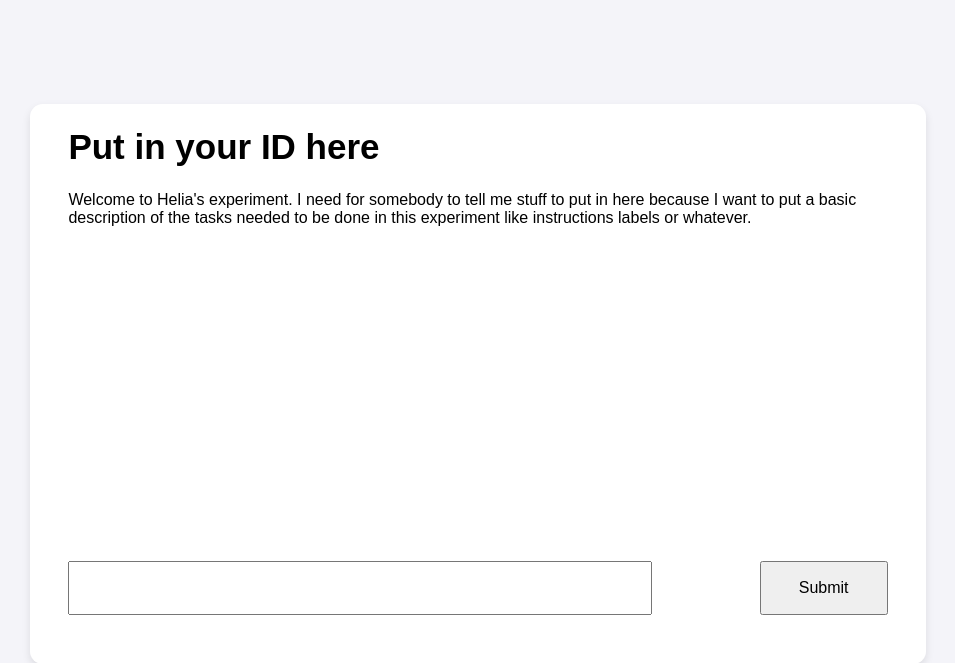
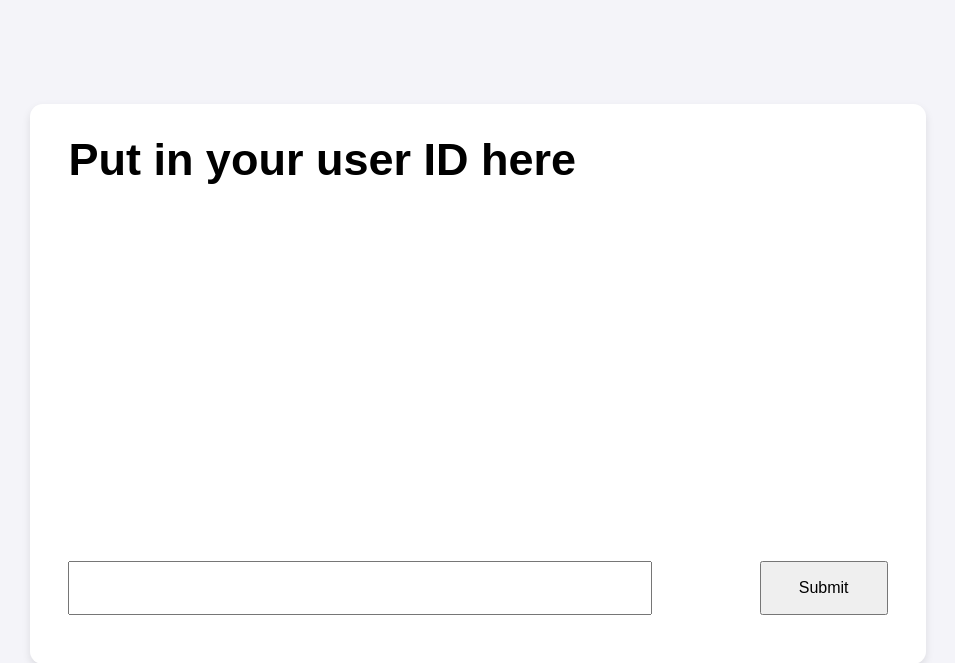
Before and after one commit to TiepNguyen2003/LLT-Stock-Market-Experiment, a Flask app: page / in a window 1280 px wide. Shown: the top 663 px of the page, without its empty margins (162-1117 px from the left). Run offline with Flask 3, Linux system fonts and the light colour scheme; some libraries are stand-ins or nearby versions.

Commit message:
updated styles

```diff
--- a/app/routes.py
+++ b/app/routes.py
@@ -25,7 +25,7 @@ def idSignup():
         return redirect(url_for('question'))
 
     form = idForm(request.form)
-    resp = make_response(render_template('signin.html', form=form, questionContent = "Put in your ID here"))
+    resp = make_response(render_template('signin.html', form=form, questionContent = "Put in your user ID here"))
 
     if request.method == 'POST' and form.validate():
 
--- a/app/static/styles/styles.css
+++ b/app/static/styles/styles.css
@@ -39,8 +39,11 @@ body {
 }
 
 .container-text h1 {
-    font-size: 35px;
+    font-size: 45px;
     font-weight: bold;
+}
+.container-text p {
+    font-size: 28px;
 }
 
 .text-align-centered {
--- a/app/templates/form.html
+++ b/app/templates/form.html
@@ -14,9 +14,9 @@
   </form>
 
   <div class = "container">
-    <h1 class = "text-center-horizontal">{{ questionContent }}</h1>
 
     <div class = "container-text">
+      <h1 class = "text-center-horizontal">{{ questionContent }}</h1>
       <p> Mode: {{mode}}</p>
       <p> Remaining Questions: {{trials}}</p>
       <p>Balance = {{ currentBalance }}$</p>
--- a/app/templates/signin.html
+++ b/app/templates/signin.html
@@ -8,9 +8,6 @@
 <div class = "container">
     <div class = "container-text">
         <h1>{{ questionContent }}</h1>
-        <p> Welcome to Helia's experiment. I need for somebody to tell me stuff to put in here because I want to put a basic description
-            of the tasks needed to be done in this experiment like instructions labels or whatever.
-        </p>
     </div>
 
 
```
